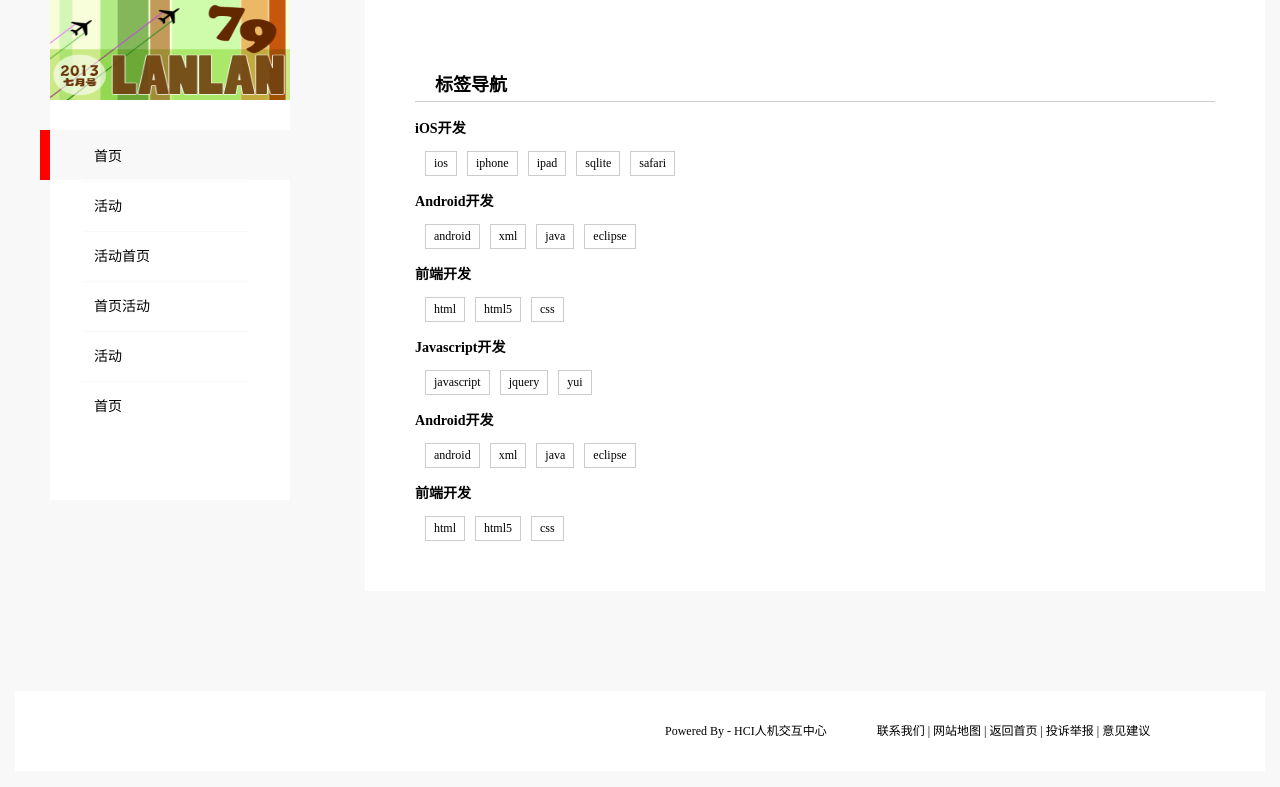
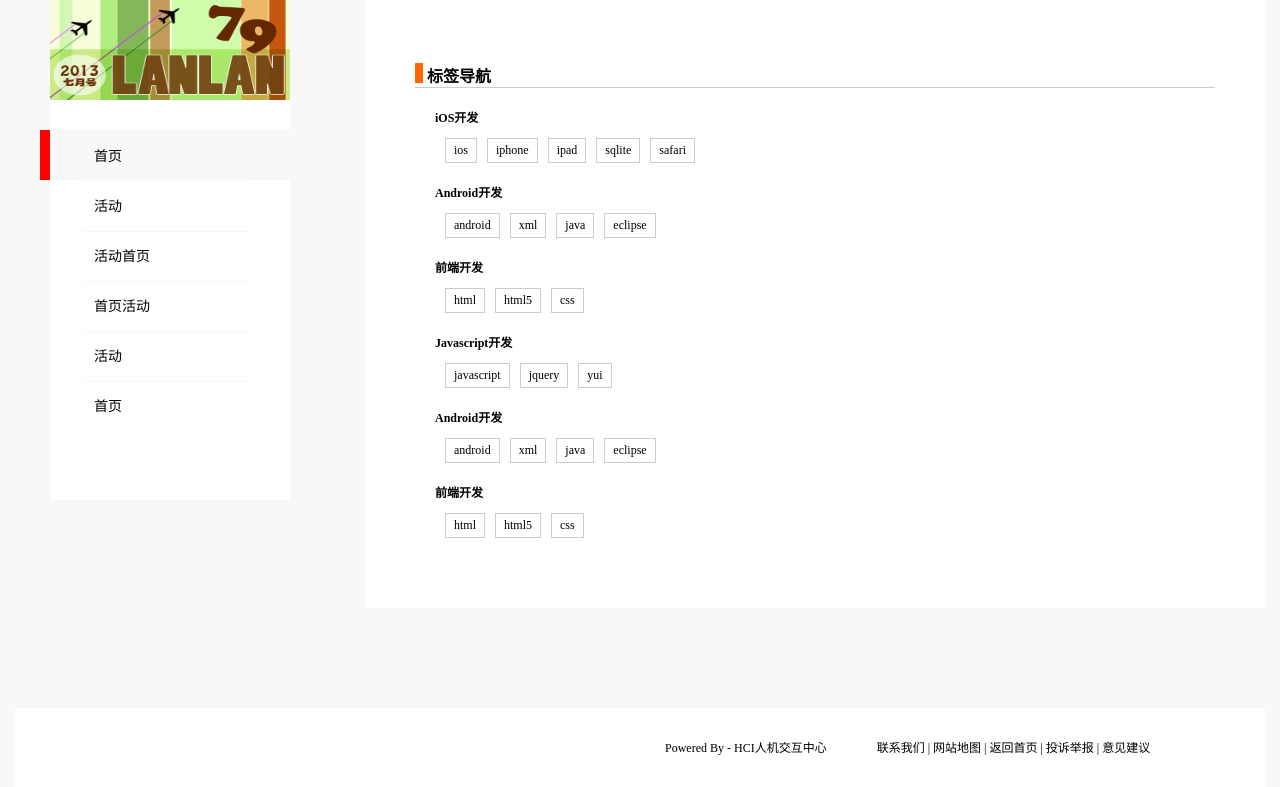
Before and after one commit to HCI-webdesigner/HCI-MSGsystem, a PHP site: page /tags.html in a window 1280 px wide. Shown: the top 787 px of the page. Run offline with PHP 8.4, Linux system fonts and the light colour scheme.

Commit message:
modify the tags.html

```diff
--- a/frontpages/style/tags.css
+++ b/frontpages/style/tags.css
@@ -2,11 +2,25 @@
 	padding: 50px;
 	background: white;
 }
-.content-title {
-	padding: 5px 0px 5px 20px;
-	border-bottom: 1px solid #ccc;
+.container-header {
+	margin-bottom: 10px;
+}
+.line {
+    float: left;
+    width: 8px;
+    height: 20px;
+    background-color: #ff6600;
+}
+.content-title{
+    font-size: 16px;
+    padding: 0 5px;
+    border-bottom: 1px solid #ccc;
+}
+.tag-tree {
+	margin: 20px;
 }
 .tag-tree h3 {
+	font-size: 12px;
 	clear: both;
 }
 .tag-list {
--- a/frontpages/tags.html
+++ b/frontpages/tags.html
@@ -5,8 +5,6 @@
 	<title>标签</title>
 	<link rel="stylesheet" type="text/css" href="style/global.css">
 	<link rel="stylesheet" type="text/css" href="style/tags.css">
-	<script type="text/javascript" src="script/jquery-1.7.2.min.js"></script>
-	<script type="text/javascript" src="script/jquery.slideBox.min.js"></script>
 	<script type="text/javascript" src="script/navSlide.js"></script>
 	<script type="text/javascript">
 	window.onload = function(){
@@ -48,7 +46,10 @@
 	</div>
 	<div id="mainBox">
 		<div id="container">
-			<h2 class="content-title">标签导航</h2>
+			<div class="container-header">
+				<span class="line"></span>
+				<h2 class="content-title">&nbsp;标签导航</h2>
+			</div>
 			<div class="tag-tree">
 				<h3>iOS开发</h3>
 				<ul class="tag-list">
```
